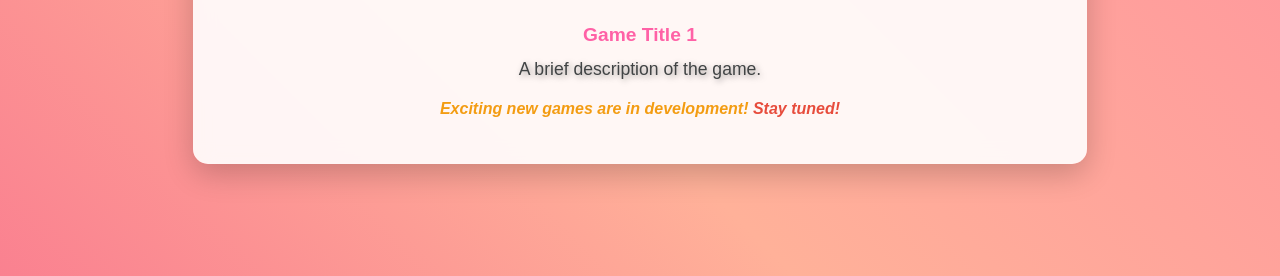
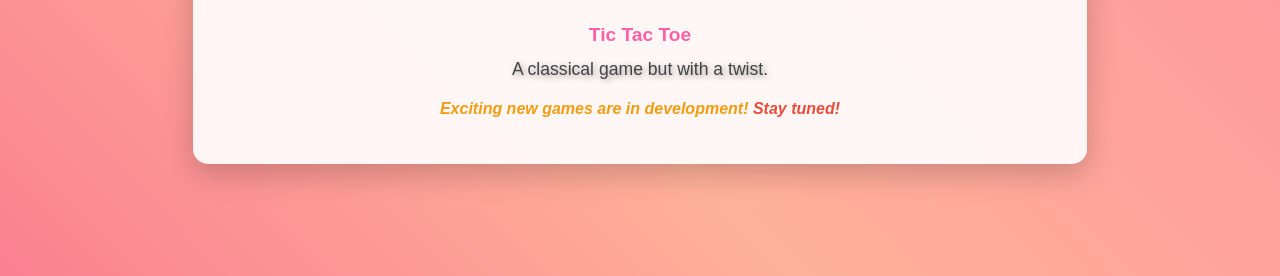
Before and after one commit to teja-rvs/resume, a plain HTML site: page index.html in a window 1280 px wide. Shown: the part 524-800 px from the top of the page. Drawn offline with Linux system fonts and the light colour scheme.

Commit message:
Add tic tac toe to games

```diff
--- a/index.html
+++ b/index.html
@@ -175,7 +175,7 @@
 
     <h2>Games I Have Developed</h2>
     <ul>
-        <li><a href="/games/tic_tac_toe.html" target="_blank">Game Title 1</a> <p class="game-description">A brief description of the game.</p></li>
+        <li><a href="/games/tic_tac_toe.html" target="_blank">Tic Tac Toe</a> <p class="game-description">A classical game but with a twist.</p></li>
         <!-- Add more games as needed -->
 
         <!-- General Coming Soon Section with Exciting Message -->
```
